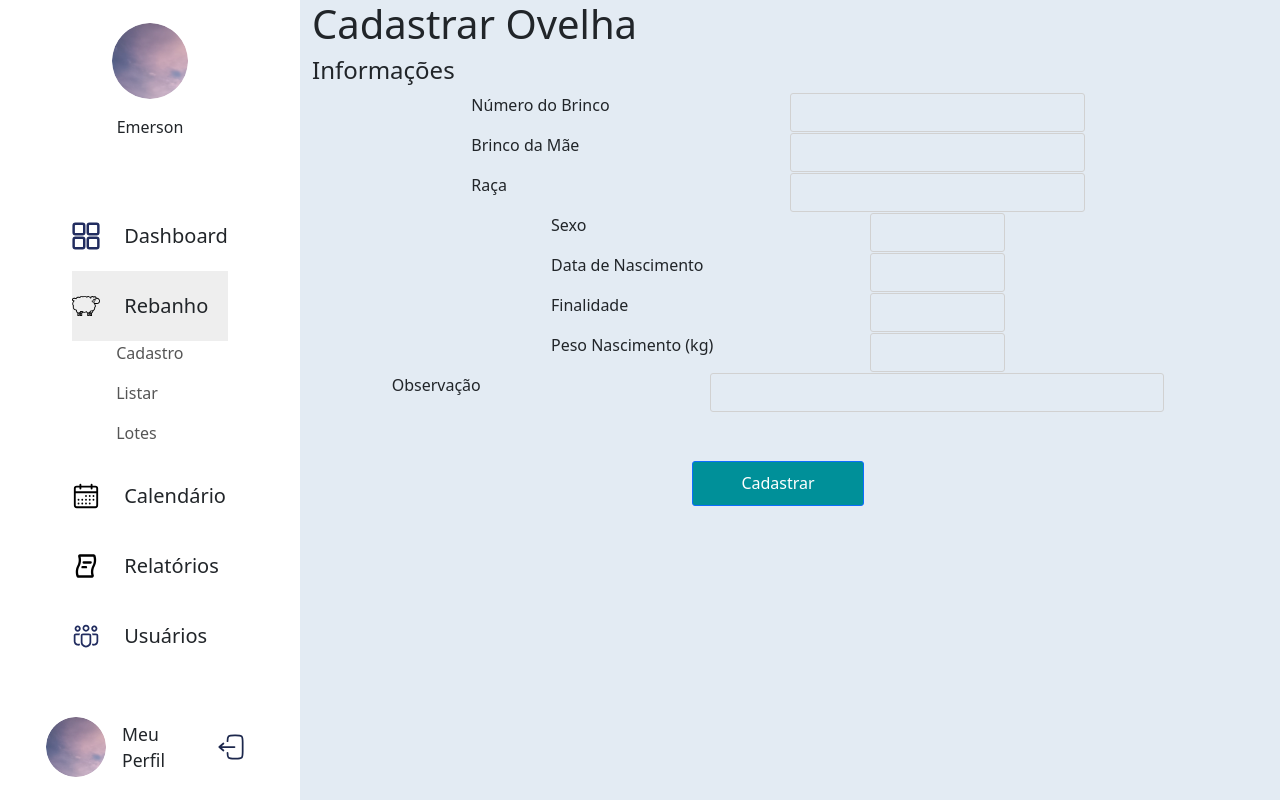
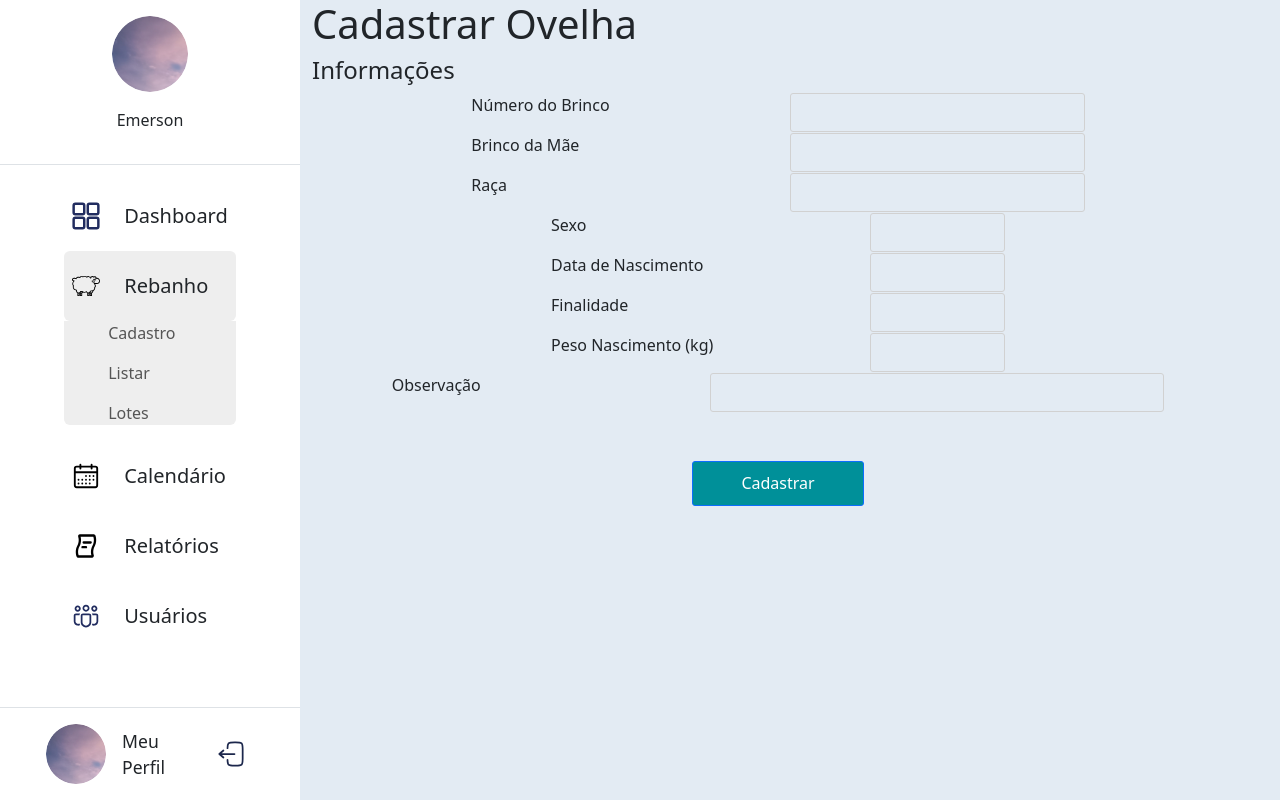
Before and after one commit to valentiniluis/GerenciamentoOvinos, a React (Vite) app in the folder frontend/: page / in a window 1280 px wide. Built offline with nearby package versions, Linux system fonts and the light colour scheme.

Commit message:
sidebar mais ou menos boa

```diff
--- a/frontend/src/components/layout/sidebar/NavOption.jsx
+++ b/frontend/src/components/layout/sidebar/NavOption.jsx
@@ -1,7 +1,7 @@
 const NavOption = ({ name, icon, onClick, active }) => {
   return (
     <div
-      className={`d-flex gap-4 py-1 align-items-center nav-option ${
+      className={`d-flex gap-4 py-1 align-items-center nav-option p-2 ${
         active ? 'active' : ''
       }`}
       onClick={onClick}
--- a/frontend/src/components/layout/sidebar/Sidebar.jsx
+++ b/frontend/src/components/layout/sidebar/Sidebar.jsx
@@ -33,13 +33,14 @@ const Sidebar = ({ user, group, paginaAtual }) => {
 
   const paginaSelecionada = (name) => {
     console.log(`DEBUG: Clicado em ${name}`);
-    setActiveOption((prev) => (prev = name));
+    setActiveOption((prev) => (prev === name? null: name));
   };
 
   return (
     <nav className="sidebar">
+      <div>
         <SidebarHeader user={user} profilePicture={'./Group_2.png'} />
-      <div className="row">
+        <div className="row pt-3">
           <div className="col d-flex justify-content-center">
             <div>
               {optNavegacao.map((option) => (
@@ -50,9 +51,8 @@ const Sidebar = ({ user, group, paginaAtual }) => {
                     active={activeOption === option.name}
                     onClick={() => paginaSelecionada(option.name)}
                   />
-
                   {activeOption === option.name && option.submenu && (
-                  <div className="ps-4">
+                    <div className="submenu ps-4">
                       {option.submenu.map((sub) => (
                         <p key={sub.name} className="submenu-item">
                           {sub.name}
@@ -65,6 +65,7 @@ const Sidebar = ({ user, group, paginaAtual }) => {
             </div>
           </div>
         </div>
+      </div>
       <SidebarFooter profilePicture={'./Group_2.png'} />
     </nav>
   );
--- a/frontend/src/components/layout/sidebar/SidebarFooter.jsx
+++ b/frontend/src/components/layout/sidebar/SidebarFooter.jsx
@@ -1,6 +1,6 @@
 const SidebarFooter = ({ profilePicture }) => {
   return (
-    <div className="row justify-content-center">
+    <div className="row justify-content-center py-3 border-top">
       <div className="col-6 d-flex justify-content-center align-items-center gap-3">
         <img
           className="profile-picture-two"
--- a/frontend/src/components/layout/sidebar/SidebarHeader.jsx
+++ b/frontend/src/components/layout/sidebar/SidebarHeader.jsx
@@ -1,6 +1,6 @@
 const SidebarHeader = ({ user, profilePicture }) => {
   return (
-    <div className="row d-flex justify-content-center m-0 gap-3">
+    <div className="row d-flex justify-content-center m-0 gap-3 py-3 border-bottom">
       <img
         className="profile-picture-one"
         src={profilePicture}
--- a/frontend/src/styles/sidebar.css
+++ b/frontend/src/styles/sidebar.css
@@ -2,7 +2,7 @@
   height: 100vh;
   display: flex;
   flex-direction: column;
-  justify-content: space-around;
+  justify-content: space-between;
   background-color: white;
   max-width: 300px;
   padding: 0;
@@ -32,8 +32,15 @@
   font-size: 1.1rem;
 }
 
-.nav-option.active {
+.nav-option.active, .nav-option:hover{
   background-color: #eee;
+  border-radius: 6px;
+}
+
+.submenu{
+  background-color: #eee;
+  border-bottom-left-radius: 6px;
+  border-bottom-right-radius: 6px;
 }
 
 .submenu-item {
```
Lines whose indentation alone changed are shown as unchanged.
